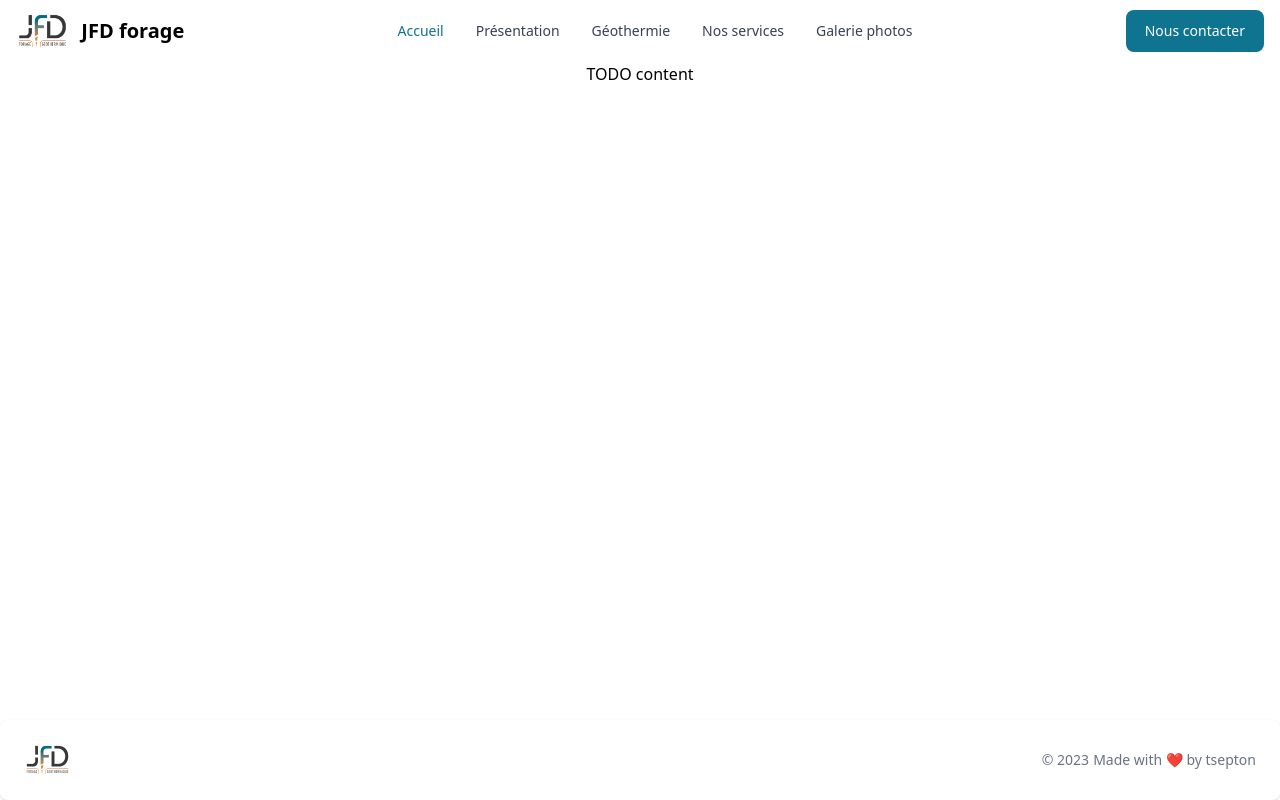
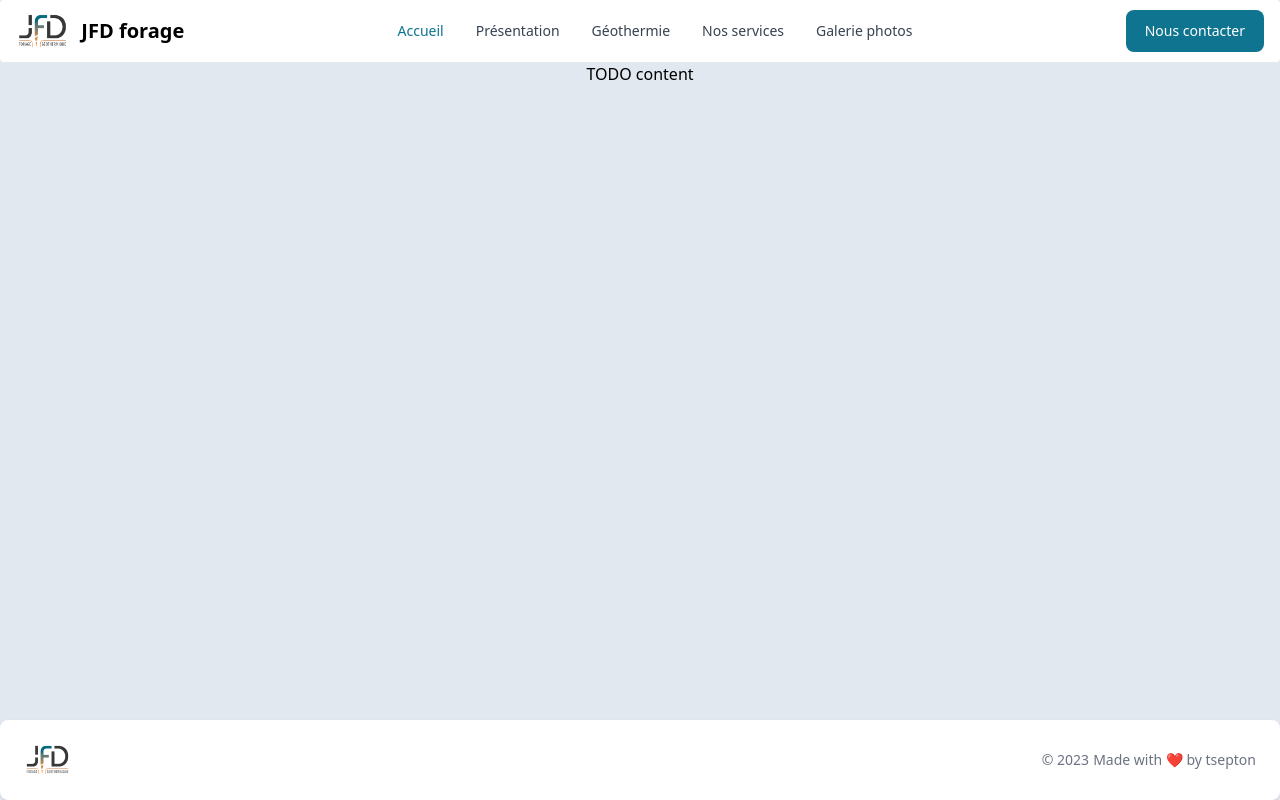
Before and after one commit to tsepton/jfdforage, a Next.js app: page / in a window 1280 px wide. Built offline with nearby package versions, Linux system fonts and the light colour scheme.

Commit message:
Add background color

```diff
--- a/src/components/layout.tsx
+++ b/src/components/layout.tsx
@@ -11,7 +11,7 @@
                 <meta name="viewport" content="width=device-width, initial-scale=1" />
                 <link rel="icon" href="/img/logo-squared.jpg" />
             </Head>
-            <main className="flex h-screen flex-col">
+            <main className="flex h-screen flex-col bg-slate-200" >
                 <NavBar className="flex-none"></NavBar>
                 <div className="flex-1 text-center"> {props.children} </div>
                 <FooterM className="flex-none"></FooterM>
```
